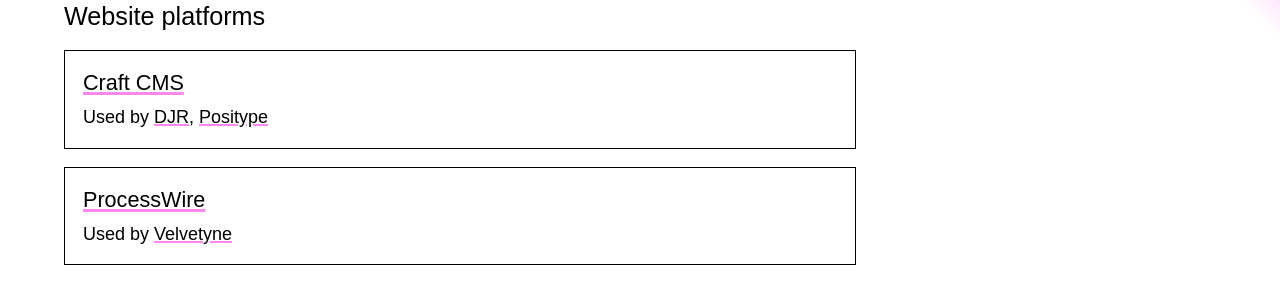
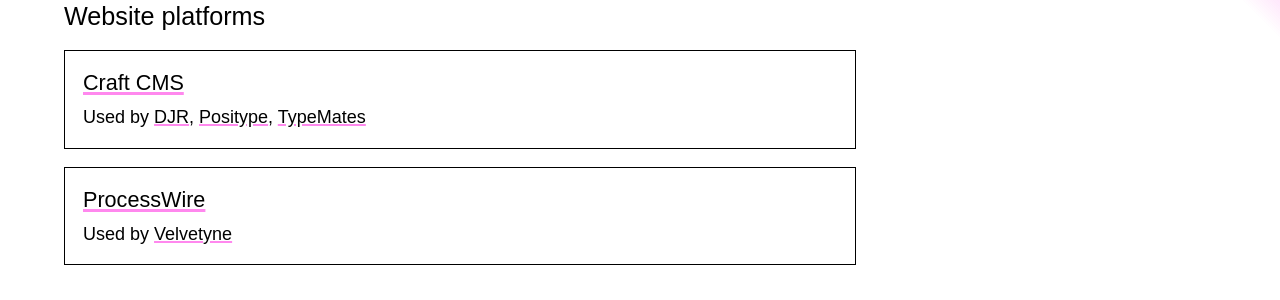
Before and after one commit to justinpenner/type-design-resources, a Jekyll site: the page built from index.md, in a window 1280 px wide and 900 px high, scrolled down 28691 px. Shown: the part 153-453 px from the top of the window. Built offline with Jekyll 4.4.1, drawn with Linux system fonts in a browser that asks for light colours; some web fonts are replaced.

Commit message:
Adds TypeMates to Craft CMS list

```diff
--- a/_data/data.yaml
+++ b/_data/data.yaml
@@ -772,7 +772,7 @@
         items:
           - name: Craft CMS
             url: https://craftcms.com/
-            description: Used by [DJR](https://djr.com/), [Positype](https://positype.com/)
+            description: Used by [DJR](https://djr.com/), [Positype](https://positype.com/), [TypeMates](https://typemates.com/)
           - name: ProcessWire
             url: https://processwire.com/
             description: Used by [Velvetyne](https://velvetyne.fr/)
```
